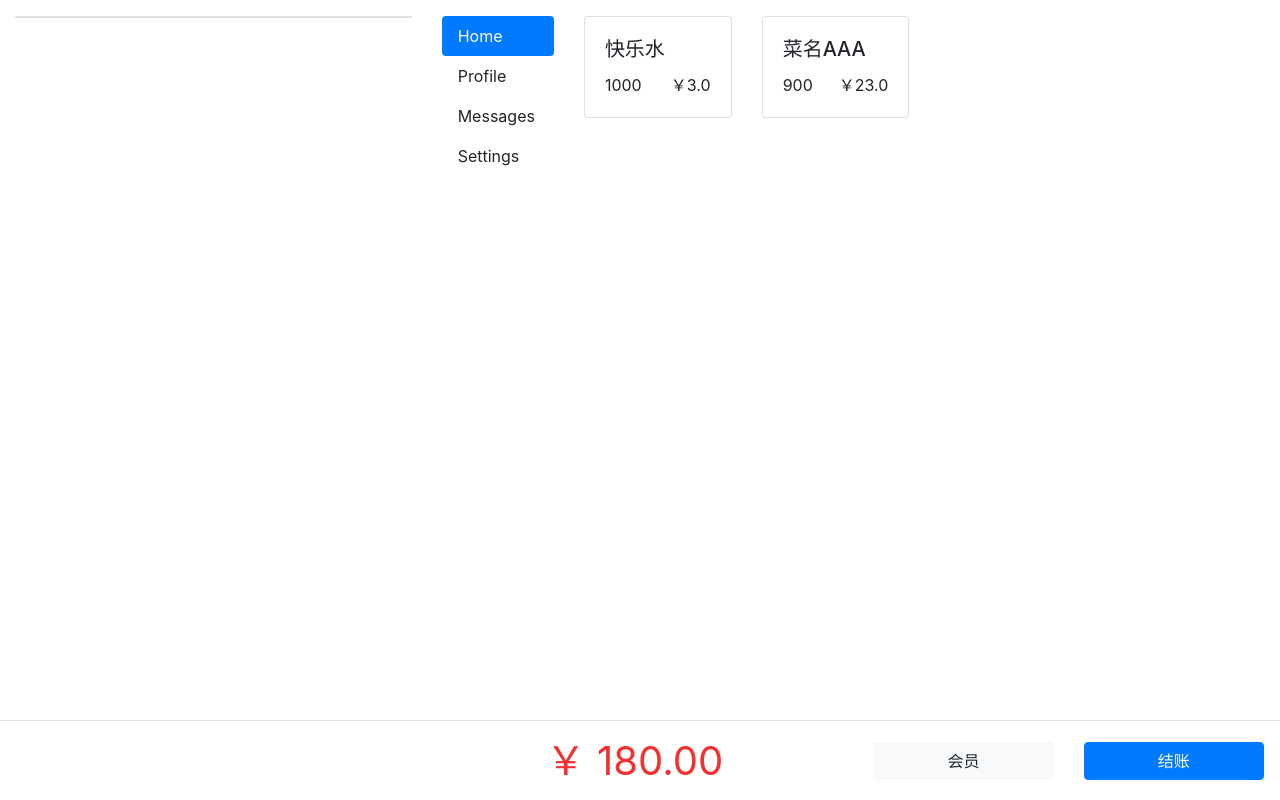
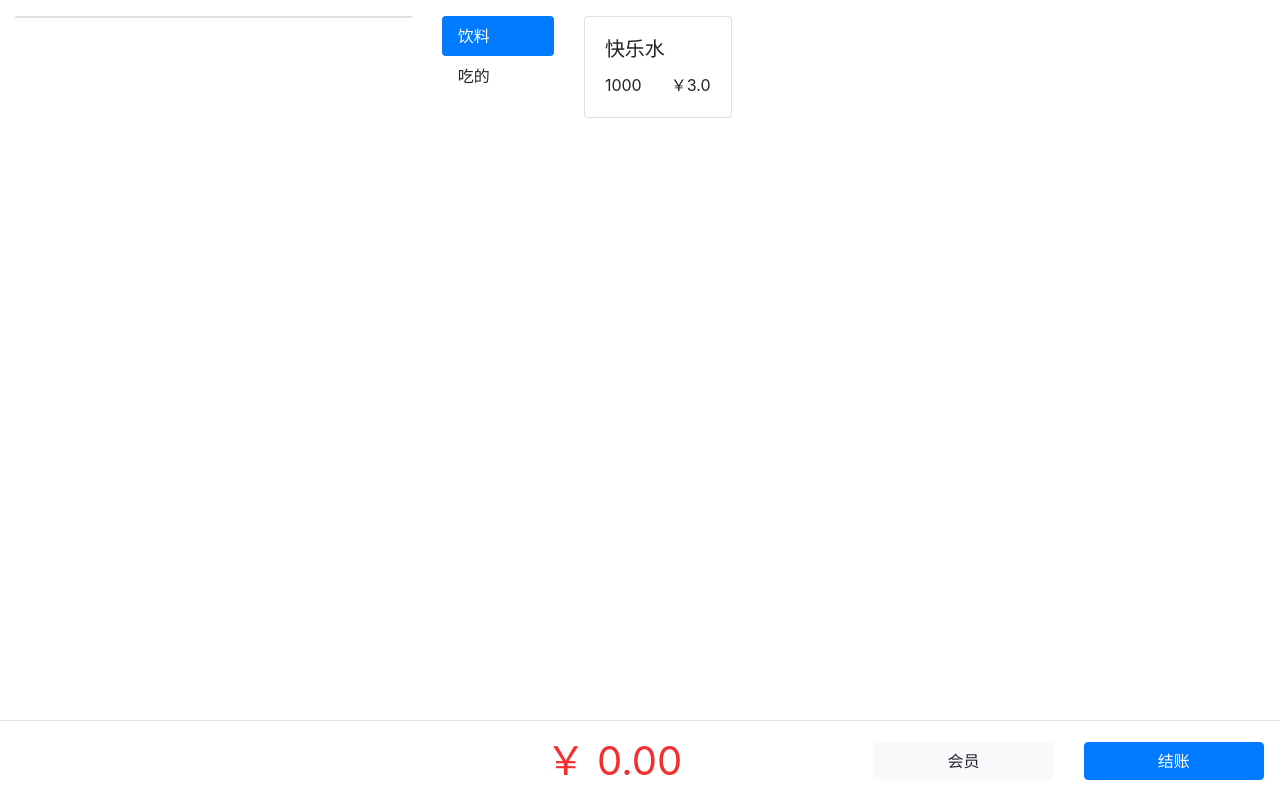
Before and after one commit to nusohi/FoodOrder, a Django app: page /order/ in a window 1280 px wide. Run offline with Django 3.2, Linux system fonts and the light colour scheme; data comes from the database, SQL or seed files in the repository; some libraries are stand-ins or nearby versions.

Commit message:
OrderHome: 菜品分类显示.

```diff
--- a/FoodOrder/OrderSystem/models.py
+++ b/FoodOrder/OrderSystem/models.py
@@ -15,7 +15,7 @@ class Food(models.Model):
     title = models.CharField(max_length=20)
     amount = models.IntegerField(default=0)
     price = models.FloatField(default=0)
-    foodTypeID = models.ForeignKey(
+    foodType = models.ForeignKey(
         'Foodtype', to_field="ID", on_delete=models.PROTECT)
 
     def __str__(self):
--- a/FoodOrder/OrderSystem/templates/OrderHome.html
+++ b/FoodOrder/OrderSystem/templates/OrderHome.html
@@ -31,91 +31,45 @@
                 <div class="row">
                     <!-- 商品类目 -->
                     <div class="col-2">
-                        <div class="nav flex-column nav-pills" id="v-pills-tab" role="tablist"
+                        <div class="nav flex-column nav-pills" id="foodTypeTab" role="tablist"
                             aria-orientation="vertical">
-                            <a class="nav-link active" id="v-pills-home-tab" data-toggle="pill" href="#v-pills-home"
-                                role="tab" aria-controls="v-pills-home" aria-selected="true">Home</a>
-                            <a class="nav-link" id="v-pills-profile-tab" data-toggle="pill" href="#v-pills-profile"
-                                role="tab" aria-controls="v-pills-profile" aria-selected="false">Profile</a>
-                            <a class="nav-link" id="v-pills-messages-tab" data-toggle="pill" href="#v-pills-messages"
-                                role="tab" aria-controls="v-pills-messages" aria-selected="false">Messages</a>
-                            <a class="nav-link" id="v-pills-settings-tab" data-toggle="pill" href="#v-pills-settings"
-                                role="tab" aria-controls="v-pills-settings" aria-selected="false">Settings</a>
+
+                            {% for foodType in foodTypeList %}
+                            <a class="nav-link" id="v-pills-tab-foodType-{{foodType.ID}}" data-toggle="pill"
+                                href="#v-pills-content-foodType-{{foodType.ID}}" role="tab">{{foodType.name}}</a>
+                            {% endfor %}
+
                         </div>
                     </div>
                     <!-- 商品卡片信息 -->
                     <div class="col-10">
-                        <div class="tab-content" id="v-pills-tabContent">
-                            <div class="tab-pane fade show active" id="v-pills-home" role="tabpanel"
-                                aria-labelledby="v-pills-home-tab">
+                        <div class="tab-content" id="foodTypeTabContent">
+                            {% for foodType in foodTypeList %}
+                            <div class="tab-pane fade" id="v-pills-content-foodType-{{foodType.ID}}" role="tabpanel">
                                 <div class="row">
-                                    <!-- 单个菜品方块区域 -->
+
                                     {% for food in foodList %}
+                                    {% if food.foodType.ID == foodType.ID %}
                                     <div class="col-md-3 col-xs-4 mb-3">
                                         <a class="FoodItem" href="#">
                                             <div class="card FoodCard">
                                                 <div class="card-body" foodID={{food.ID}}>
                                                     <h5 class="card-title">{{food.title}}</h5>
                                                     <span class="FoodAmount text-left">{{food.amount}}</span>
-                                                    <span class="FoodPrice text-right float-right">￥{{food.price}}</span>
+                                                    <span
+                                                        class="FoodPrice text-right float-right">￥{{food.price}}</span>
                                                 </div>
                                             </div>
                                         </a>
                                     </div>
+                                    {% endif %}
                                     {% endfor %}
 
                                 </div>
                             </div>
-                            <div class="tab-pane fade" id="v-pills-profile" role="tabpanel"
-                                aria-labelledby="v-pills-profile-tab">
-                                <div class="row">
-                                    <!-- 单个菜品方块区域 -->
-                                    <div class="col-md-3 col-xs-4">
-                                        <p class="text-left">另一个菜单</p>
-                                        <div class="row">
-                                            <div class="col">
-                                                <span class="text-left">20</span>
-                                                <span class="text-right float-right">$15</span>
-                                            </div>
-                                        </div>
-                                    </div>
-
-                                </div>
-                            </div>
-
-                            <div class="tab-pane fade" id="v-pills-messages" role="tabpanel"
-                                aria-labelledby="v-pills-messages-tab">
-                                <div class="row">
-                                    <!-- 单个菜品方块区域 -->
-                                    <div class="col-md-3 col-xs-4">
-                                        <p class="text-left">哈哈哈哈哈哈哈</p>
-                                        <div class="row">
-                                            <div class="col">
-                                                <span class="text-left">20</span>
-                                                <span class="text-right float-right">$15</span>
-                                            </div>
-                                        </div>
-                                    </div>
-
-                                </div>
-                            </div>
-                            <div class="tab-pane fade" id="v-pills-settings" role="tabpanel"
-                                aria-labelledby="v-pills-settings-tab">
-                                <div class="row">
-                                    <!-- 单个菜品方块区域 -->
-                                    <div class="col-md-3 col-xs-4">
-                                        <p class="text-left">和艰苦大师傅就开始</p>
-                                        <div class="row">
-                                            <div class="col">
-                                                <span class="text-left">20</span>
-                                                <span class="text-right float-right">$15</span>
-                                            </div>
-                                        </div>
-                                    </div>
+                            {% endfor %}
 
 
-                                </div>
-                            </div>
                         </div>
 
                     </div>
@@ -128,7 +82,8 @@
         <!-- 底部导航栏 -->
         <div class="NavBar row fixed-bottom border-top" style="height:80px">
             <div class="col-5 m-auto"></div>
-            <div class="col-3 m-auto" id="orderPrice" style="font-size: 40px; line-height: 40px; color: rgb(243, 47, 47)">￥ 180.00</div>
+            <div class="col-3 m-auto" id="orderPrice"
+                style="font-size: 40px; line-height: 40px; color: rgb(243, 47, 47)">￥ 0.00</div>
             <div class="col-4 m-auto">
                 <div class="row">
                     <div class="col">
@@ -143,16 +98,6 @@
 
     </div>
 
-
-    <!-- <script>
-        $(function () {
-            $('#my-test-tab a[href="#profile"]').tab('show')
-        })
-        $('#my-test-tab a').click(function (e) {
-            e.preventDefault()
-            $(this).tab('show')
-        })
-    </script> -->
     <script src="https://cdn.staticfile.org/jquery/2.0.0/jquery.js"></script>
     <script src="{% static 'bootstrap-4.3.1-dist/js/bootstrap.js' %}"></script>
     <script src="{% static 'js/Order.js' %}"></script>
--- a/FoodOrder/OrderSystem/views.py
+++ b/FoodOrder/OrderSystem/views.py
@@ -1,14 +1,16 @@
 from django.shortcuts import render
 from django.http import HttpResponse
-from .models import Food
+from .models import Food, Foodtype
 
 
 def OrderHome(request):
     foodList = Food.objects.all()
+    foodTypeList = Foodtype.objects.all()
     return render(
         request,
         'OrderHome.html',
         {
-            'foodList': foodList
+            'foodList': foodList,
+            'foodTypeList': foodTypeList
         }
     )
--- a/FoodOrder/static/js/OrderHome.js
+++ b/FoodOrder/static/js/OrderHome.js
@@ -9,6 +9,13 @@ String.prototype["format"] = function() {
         })
     );
 };
+
+$(document).ready(function() {
+    // 商品种类 Tab 默认第一个
+    $("#foodTypeTabContent").ready(function() {
+        $("#foodTypeTab .nav-link:first").click();
+    });
+});
 
 $(document).on("click", ".FoodItem", function() {
     // 添加菜品到订单
@@ -30,6 +37,7 @@ $(document).on("click", ".FoodItem", function() {
     $(".AddFood")
         .off("click")
         .click(function() {
+            console.log(this);
             var item = $(this).parents(".list-group-item");
             var foodID = item.attr("foodID");
             window.order.addFoodAmount(foodID);
@@ -57,11 +65,11 @@ $(document).on("click", ".FoodItem", function() {
             UpdateOrderPrice();
         });
     // 商品数量变动（input）
-    $("input.FoodAmount").on("change",function(){
+    $("input.FoodAmount").on("change", function() {
         console.log("change!");
-        $(this).attr("value",$(this).val());
+        $(this).attr("value", $(this).val());
         UpdateOrderPrice();
-    })
+    });
 
     // 订单价格刷新
     UpdateOrderPrice = function() {
@@ -76,7 +84,7 @@ $(document).on("click", ".FoodItem", function() {
             $(this)
                 .find("span.totalPrice")
                 .html((amount * price).toFixed(2));
-            orderPrice += (amount * price);
+            orderPrice += amount * price;
         });
         $("#orderPrice").html("￥ " + orderPrice.toFixed(2));
     };
```
Also changed, not shown: FoodOrder/db.sqlite3.
